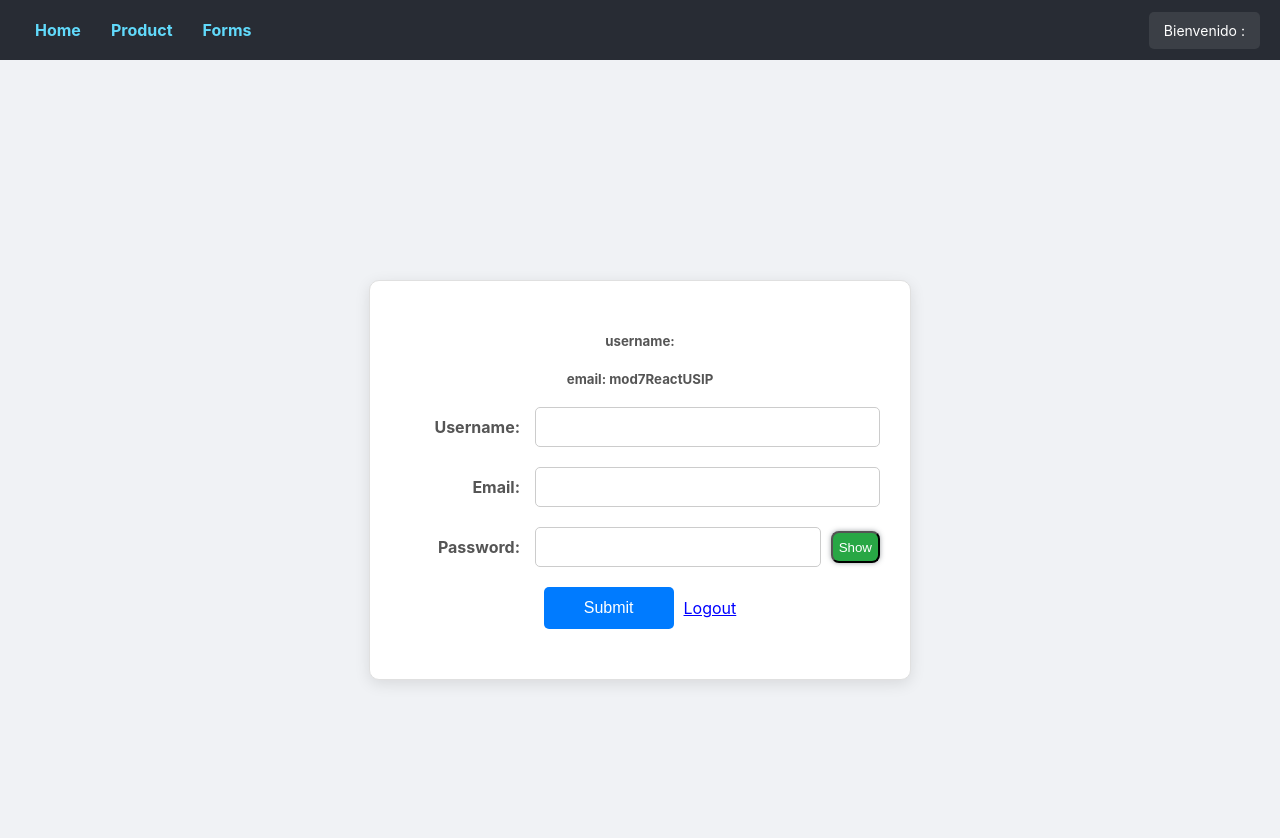
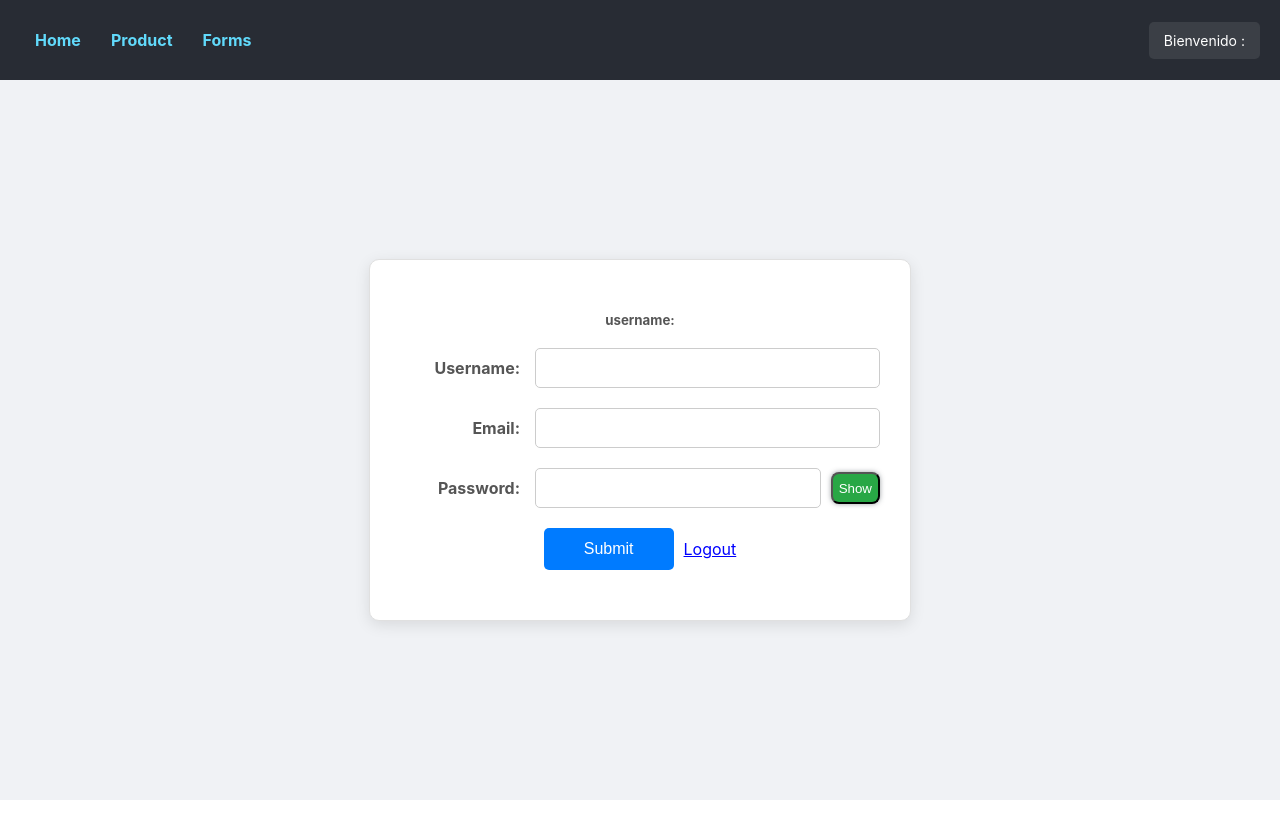
Before and after one commit to MAIKIREX/desarrollo-frontend-react, a React (Create React App) app: page /forms in a window 1280 px wide. Shown: the top 838 px of the page. After the commit the page ends 800 px from the top, so only its background shows below. Built offline with nearby package versions, Linux system fonts and the light colour scheme.

Commit message:
add modification

```diff
--- a/src/App.css
+++ b/src/App.css
@@ -1,49 +1,10 @@
-.App {
-  text-align: center;
-}
-
-.App-logo {
-  height: 40vmin;
-  pointer-events: none;
-}
-
-@media (prefers-reduced-motion: no-preference) {
-  .App-logo {
-    animation: App-logo-spin infinite 20s linear;
-  }
-}
-
-.App-header {
-  background-color: #282c34;
-  min-height: 100vh;
-  display: flex;
-  flex-direction: column;
-  align-items: center;
-  justify-content: center;
-  font-size: calc(10px + 2vmin);
-  color: white;
-}
-
-.App-link {
-  color: #61dafb;
-}
-
-@keyframes App-logo-spin {
-  from {
-    transform: rotate(0deg);
-  }
-  to {
-    transform: rotate(360deg);
-  }
-}
-
 /* styles Forms*/
 
 .container {
   display: flex;
   justify-content: center;
   align-items: center;
-  min-height: 100vh;
+  min-height: 85vh;
   padding: 20px;
   background-color: #f0f2f5;
 }
--- a/src/components/Navbar.css
+++ b/src/components/Navbar.css
@@ -12,7 +12,7 @@
     list-style: none;
     margin: 0;
     padding: 0;
-    height: 60px;
+    height: 10vh;
     align-items: center;
 }
 
--- a/src/screens/Forms/LoginForm.jsx
+++ b/src/screens/Forms/LoginForm.jsx
@@ -74,7 +74,6 @@
             <div className="container">
                 <form onSubmit={handleSubmit}>
                     <h5>username: {form.formData.username}</h5>
-                    <h5>email: {form.password}</h5>
                     <div>
                         <label htmlFor="username">Username:</label>
                         <input
--- a/src/screens/LandingPage/LandingPage.jsx
+++ b/src/screens/LandingPage/LandingPage.jsx
@@ -24,6 +24,7 @@
                 <p>Para profundizar en los temas cubiertos, sonculta los siguientes recursos</p>
             </section>
             <footer className="LandingPage-footer">
+                <hr />
                 <p>2024 Modulo 7. Usip</p>
             </footer>
         </>
```
